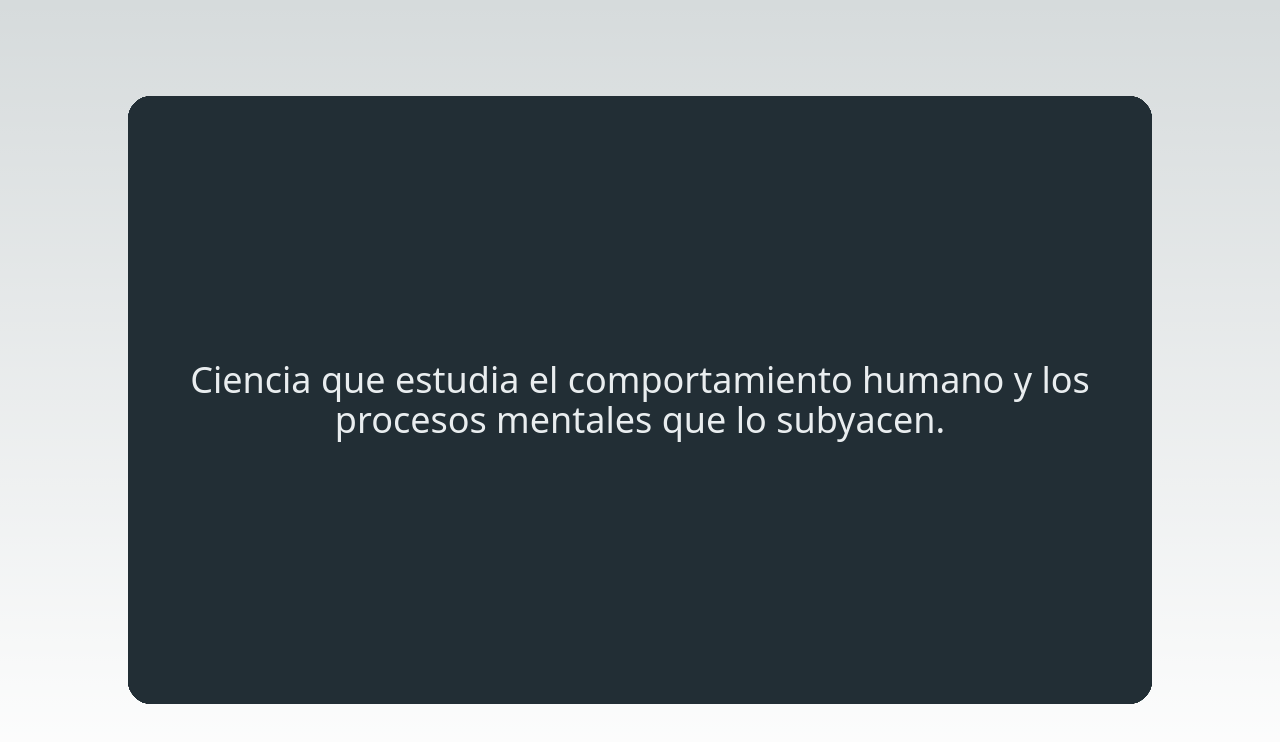
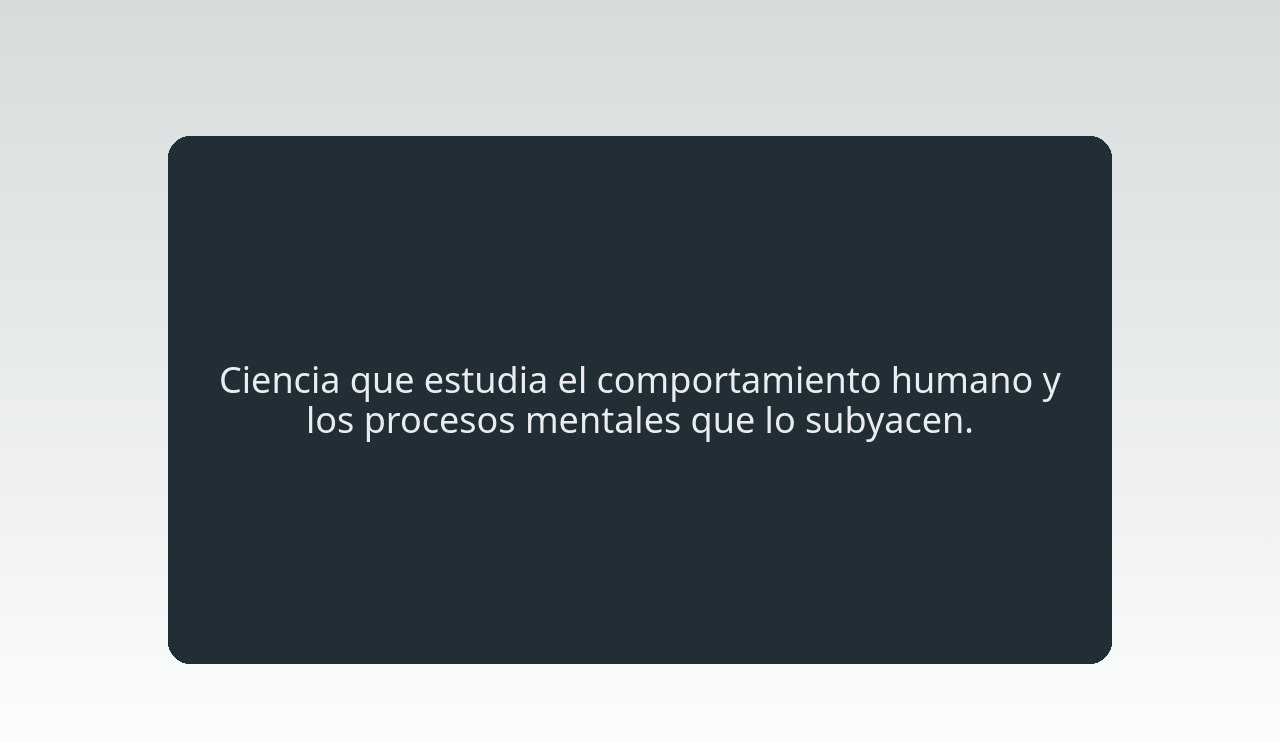
Before and after one commit to joniborda/interdisciplinario, a Next.js app: page /guess in a window 1280 px wide. Shown: the top 742 px of the page. Built offline with nearby package versions, Linux system fonts and the light colour scheme.

Commit message:
add flip card

```diff
--- a/src/components/GuessBody.tsx
+++ b/src/components/GuessBody.tsx
@@ -5,6 +5,8 @@ import guessing from "@/data/guessing.json";
 
 export const GuessBody = () => {
   const [data, setData] = useState([] as any[]);
+  const [changing, setChanging] = useState(false);
+  const [frontSide, setFrontSide] = useState(true);
 
   const handleLikeCard = () => {
     removeCard();
@@ -17,12 +19,21 @@ export const GuessBody = () => {
   const removeCard = () => {
     data.pop();
     setData([...data]);
+    setFrontSide(true);
+  };
+
+  const handleRevealRiddle = () => {
+    if (!frontSide) return;
+    setChanging(true);
+    setFrontSide(!frontSide);
+    setTimeout(() => {
+      setChanging(false);
+    }, 1000);
   };
 
   useEffect(() => {
     setData(guessing.sort(() => Math.random() - 0.5));
-
-  }, [data]);
+  }, []);
 
   return (
     <>
@@ -32,6 +43,9 @@ export const GuessBody = () => {
           data={item}
           handleLikeCard={handleLikeCard}
           handleDislikeCard={handleDislikeCard}
+          handleRevealRiddle={handleRevealRiddle}
+          changing={changing}
+          frontSide={frontSide}
         />
       ))}
     </>
--- a/src/components/GuessingCard.tsx
+++ b/src/components/GuessingCard.tsx
@@ -1,24 +1,36 @@
 "use client";
+import { CardFlip } from "./CardFlip";
 import { useGuessingCard } from "./GuessingCardHook";
 import { Heading1 } from "./Heading1";
 
 export const GuessingCard = ({
   data,
-  handleLikeCard: handleLikeCard,
-  handleDislikeCard: handleDislikeCard,
+  handleLikeCard,
+  handleDislikeCard,
+  handleRevealRiddle,
+  changing,
+  frontSide,
 }: {
   data: any;
   handleLikeCard: any;
   handleDislikeCard: any;
+  handleRevealRiddle: any;
+  changing: boolean;
+  frontSide: boolean;
 }) => {
   const { refCard } = useGuessingCard({ handleLikeCard, handleDislikeCard });
   return (
-    <div
-      className="absolute flex flex-col items-center justify-center w-full h-full bg-[#222e35] rounded-3xl p-10"
-      ref={refCard}
-      draggable
-    >
-      <Heading1>{data.riddle}</Heading1>
+    <div className="absolute flex flex-col items-center justify-center w-full h-full">
+      <CardFlip className="h-full w-full p-10" changing={changing} handleClick={handleRevealRiddle}>
+        <div
+          className="flex flex-col items-center justify-center w-full h-full bg-[#222e35] rounded-3xl p-10"
+          ref={refCard}
+          draggable
+        >
+          <Heading1>{data.riddle}</Heading1>
+          {!frontSide && <Heading1>{data.title}</Heading1>}
+        </div>
+      </CardFlip>
     </div>
   );
 };
```
